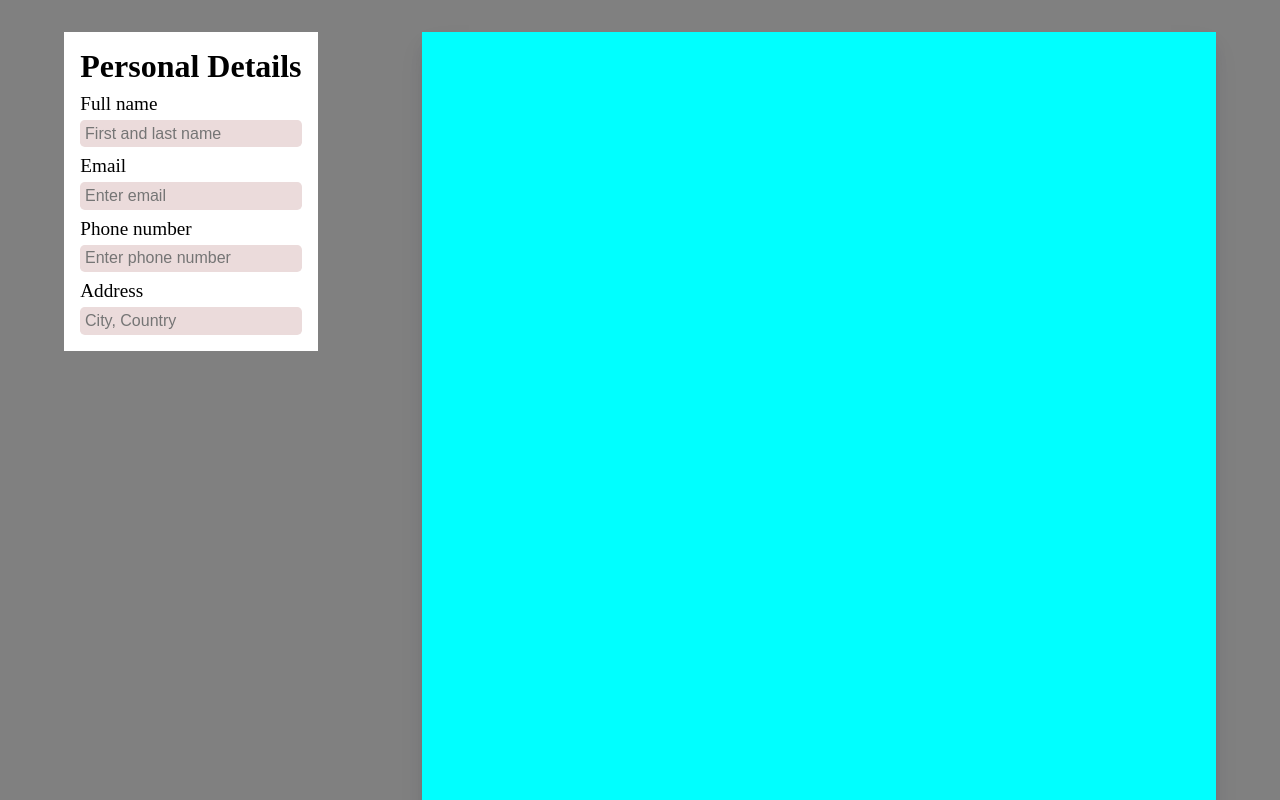
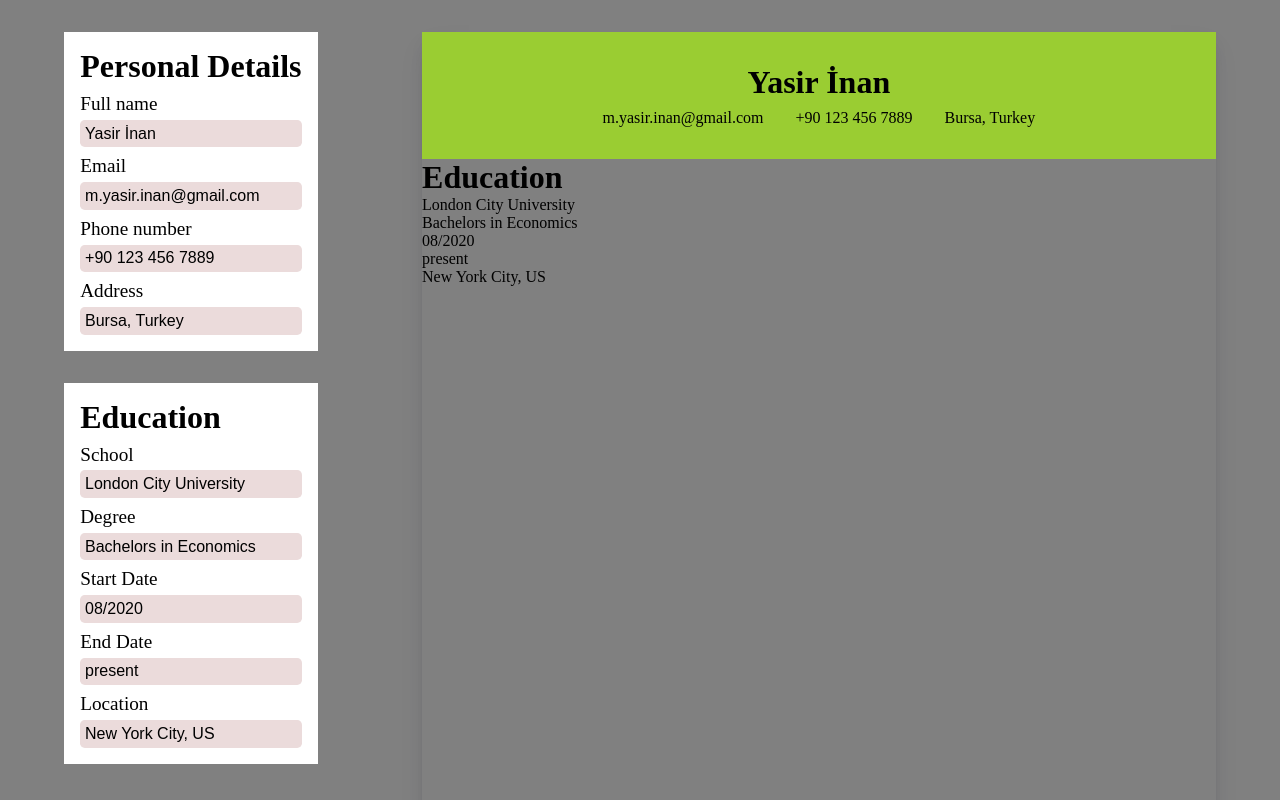
Before and after one commit to myinan/cv-app-react, a React (Vite) app: page / in a window 1280 px wide. Shown: the top 800 px of the page. Built offline with nearby package versions, Linux system fonts and the light colour scheme.

Commit message:
Correctly render an instance of the education field

```diff
--- a/src/components/App.jsx
+++ b/src/components/App.jsx
@@ -4,10 +4,29 @@ import EditSection from "./sectionEdit";
 import ResumeSection from "./sectionResume";
 
 function App() {
+  const [personInfo, setPersonInfo] = useState({
+    personalInfo: {
+      fullName: "Yasir İnan",
+      mail: "m.yasir.inan@gmail.com",
+      phone: "+90 123 456 7889",
+      address: "Bursa, Turkey",
+    },
+    educationInfo: [
+      {
+        schoolName: "London City University",
+        degree: "Bachelors in Economics",
+        startDate: "08/2020",
+        endDate: "present",
+        location: "New York City, US",
+      },
+    ],
+    experienceInfo: [],
+  });
+
   return (
     <div className="app">
-      <EditSection />
-      <ResumeSection />
+      <EditSection personInfo={personInfo} setPersonInfo={setPersonInfo} />
+      <ResumeSection personInfo={personInfo} />
     </div>
   );
 }
--- a/src/components/sectionEdit.jsx
+++ b/src/components/sectionEdit.jsx
@@ -1,37 +1,165 @@
 import "../styles/sectionEdit.css";
 
-function PersonalField() {
+function PersonalField({ personInfo, setPersonInfo }) {
   return (
     <div className="personal-details">
       <h2>Personal Details</h2>
 
       <div className="input-group">
         <label htmlFor="full-name">Full name</label>
-        <input id="full-name" placeholder="First and last name"></input>
+        <input
+          id="full-name"
+          placeholder="First and last name"
+          value={personInfo.personalInfo.fullName}
+          onChange={(e) =>
+            setPersonInfo({
+              ...personInfo,
+              personalInfo: {
+                ...personInfo.personalInfo,
+                fullName: e.target.value,
+              },
+            })
+          }
+        ></input>
       </div>
 
       <div className="input-group">
         <label htmlFor="mail">Email</label>
-        <input id="mail" placeholder="Enter email"></input>
+        <input
+          id="mail"
+          placeholder="Enter email"
+          value={personInfo.personalInfo.mail}
+          onChange={(e) =>
+            setPersonInfo({
+              ...personInfo,
+              personalInfo: {
+                ...personInfo.personalInfo,
+                mail: e.target.value,
+              },
+            })
+          }
+        ></input>
       </div>
 
       <div className="input-group">
         <label htmlFor="phone">Phone number</label>
-        <input id="phone" placeholder="Enter phone number"></input>
+        <input
+          id="phone"
+          placeholder="Enter phone number"
+          value={personInfo.personalInfo.phone}
+          onChange={(e) =>
+            setPersonInfo({
+              ...personInfo,
+              personalInfo: {
+                ...personInfo.personalInfo,
+                phone: e.target.value,
+              },
+            })
+          }
+        ></input>
       </div>
 
       <div className="input-group">
         <label htmlFor="address">Address</label>
-        <input id="address" placeholder="City, Country"></input>
+        <input
+          id="address"
+          placeholder="City, Country"
+          value={personInfo.personalInfo.address}
+          onChange={(e) =>
+            setPersonInfo({
+              ...personInfo,
+              personalInfo: {
+                ...personInfo.personalInfo,
+                address: e.target.value,
+              },
+            })
+          }
+        ></input>
       </div>
     </div>
   );
 }
 
-function EditSection() {
+function EducationField({ personInfo, setPersonInfo }) {
+  const deepClone = structuredClone(personInfo);
+
   return (
-    <div class="edit-section">
-      <PersonalField />
+    <div className="education-details">
+      <h2>Education</h2>
+
+      <div className="input-group">
+        <label htmlFor="school-name">School</label>
+        <input
+          id="school-name"
+          placeholder="School name"
+          value={personInfo.educationInfo[0].schoolName}
+          onChange={(e) => {
+            deepClone.educationInfo[0].schoolName = e.target.value;
+            setPersonInfo(deepClone);
+          }}
+        ></input>
+      </div>
+
+      <div className="input-group">
+        <label htmlFor="degree">Degree</label>
+        <input
+          id="degree"
+          placeholder="Degree"
+          value={personInfo.educationInfo[0].degree}
+          onChange={(e) => {
+            deepClone.educationInfo[0].degree = e.target.value;
+            setPersonInfo(deepClone);
+          }}
+        ></input>
+      </div>
+
+      <div className="input-group">
+        <label htmlFor="start-date">Start Date</label>
+        <input
+          id="start-date"
+          placeholder="Start date"
+          value={personInfo.educationInfo[0].startDate}
+          onChange={(e) => {
+            deepClone.educationInfo[0].startDate = e.target.value;
+            setPersonInfo(deepClone);
+          }}
+        ></input>
+      </div>
+
+      <div className="input-group">
+        <label htmlFor="end-date">End Date</label>
+        <input
+          id="end-date"
+          placeholder="End date"
+          value={personInfo.educationInfo[0].endDate}
+          onChange={(e) => {
+            deepClone.educationInfo[0].endDate = e.target.value;
+            setPersonInfo(deepClone);
+          }}
+        ></input>
+      </div>
+
+      <div className="input-group">
+        <label htmlFor="location">Location</label>
+        <input
+          id="location"
+          placeholder="Location"
+          value={personInfo.educationInfo[0].location}
+          onChange={(e) => {
+            deepClone.educationInfo[0].location = e.target.value;
+            setPersonInfo(deepClone);
+          }}
+        ></input>
+      </div>
+    </div>
+  );
+}
+
+function EditSection({ personInfo, setPersonInfo }) {
+  return (
+    <div className="edit-section">
+      <PersonalField personInfo={personInfo} setPersonInfo={setPersonInfo} />
+      <EducationField personInfo={personInfo} setPersonInfo={setPersonInfo} />
     </div>
   );
 }
--- a/src/components/sectionResume.jsx
+++ b/src/components/sectionResume.jsx
@@ -1,14 +1,39 @@
 import "../styles/sectionResume.css";
 
-function PersonalInfo() {
-  return <div className="personal-info"></div>;
+function PersonalInfo({ personInfo }) {
+  return (
+    <div className="personal-info">
+      <h1 className="resume-name">{personInfo.personalInfo.fullName}</h1>
+      <div className="contact-info">
+        <div>{personInfo.personalInfo.mail}</div>
+        <div>{personInfo.personalInfo.phone}</div>
+        <div>{personInfo.personalInfo.address}</div>
+      </div>
+    </div>
+  );
 }
 
-function ResumeSection() {
+function EducationInfo({ personInfo }) {
+  return (
+    <div className="education-info">
+      <h1>Education</h1>
+      <div className="education-instance">
+        <p>{personInfo.educationInfo[0].schoolName}</p>
+        <p>{personInfo.educationInfo[0].degree}</p>
+        <p>{personInfo.educationInfo[0].startDate}</p>
+        <p>{personInfo.educationInfo[0].endDate}</p>
+        <p>{personInfo.educationInfo[0].location}</p>
+      </div>
+    </div>
+  );
+}
+
+function ResumeSection({ personInfo }) {
   return (
     <div className="resume-container">
       <div className="resume-section">
-        <PersonalInfo />
+        <PersonalInfo personInfo={personInfo} />
+        <EducationInfo personInfo={personInfo} />
       </div>
     </div>
   );
--- a/src/styles/sectionEdit.css
+++ b/src/styles/sectionEdit.css
@@ -1,4 +1,11 @@
-.personal-details {
+.edit-section {
+  display: flex;
+  flex-direction: column;
+  gap: 2rem;
+}
+
+.personal-details,
+.education-details {
   display: flex;
   flex-direction: column;
   padding: 1rem;
@@ -6,11 +13,14 @@
 }
 
 .personal-details,
-.personal-details * {
+.personal-details *,
+.education-details,
+.education-details * {
   background-color: white;
 }
 
-.personal-details h2 {
+.personal-details h2,
+.education-details h2 {
   font-size: 2rem;
 }
 
--- a/src/styles/sectionResume.css
+++ b/src/styles/sectionResume.css
@@ -10,6 +10,25 @@
   height: 100%;
   width: 100%;
   display: grid;
-  grid-template-columns: auto 1fr;
+  grid-template-rows: auto 1fr;
   background-color: aqua;
 }
+
+.personal-info {
+  display: flex;
+  flex-direction: column;
+  justify-content: center;
+  align-items: center;
+  gap: 0.5rem;
+  padding: 2rem;
+}
+
+.personal-info,
+.personal-info * {
+  background-color: yellowgreen;
+}
+
+.contact-info {
+  display: flex;
+  gap: 2rem;
+}
```
